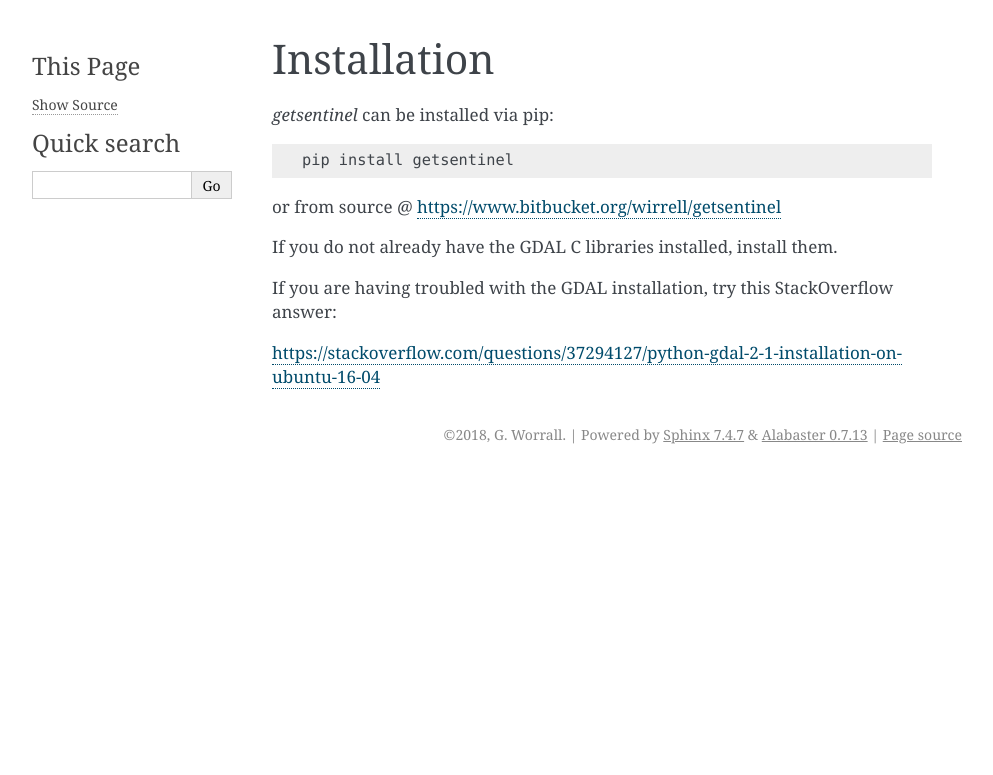
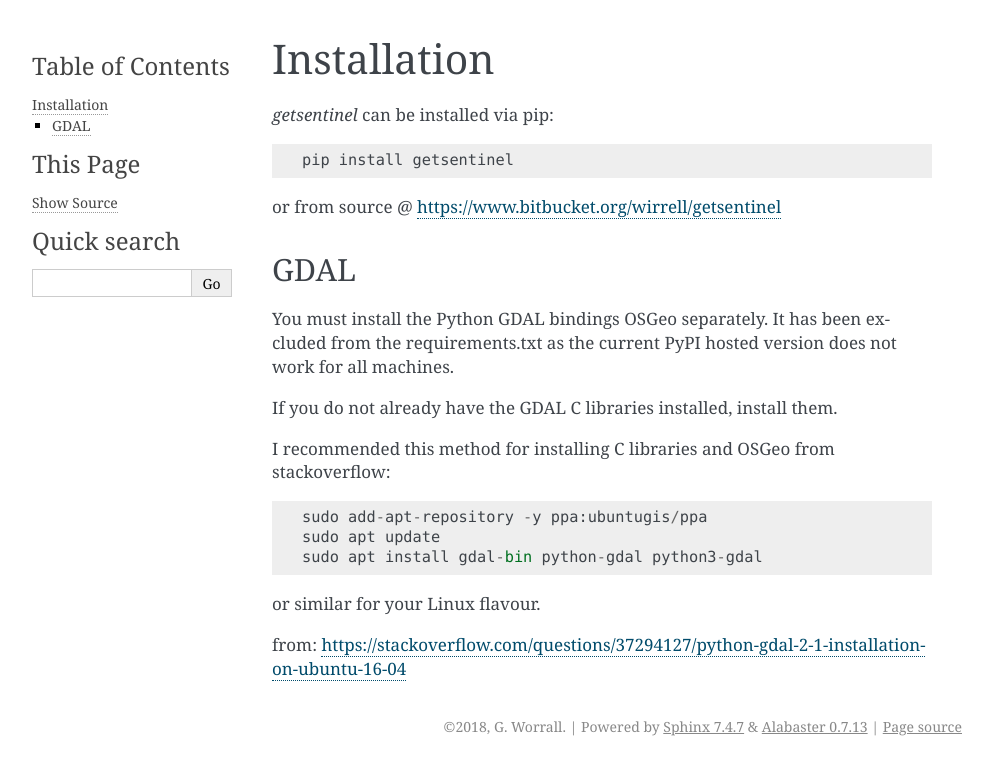
Before and after one commit to wirrell/getsentinel, a Sphinx documentation site: the page built from docs/source/installation.rst, in a window 1280 px wide. Shown: the top 775 px of the page, without its empty margins (148-1141 px from the left). Built offline with Sphinx 7.4.7, drawn with Linux system fonts in a browser that asks for light colours.

Commit message:
Updated docs to be explicit about GDAL installation.

```diff
--- a/docs/source/installation.rst
+++ b/docs/source/installation.rst
@@ -7,9 +7,21 @@ Installation
 
 or from source @ https://www.bitbucket.org/wirrell/getsentinel
 
+GDAL
+----
+
+You must install the Python GDAL bindings OSGeo separately.
+It has been excluded from the requirements.txt as the current PyPI hosted
+version does not work for all machines.
+
 If you do not already have the GDAL C libraries installed, install them.
 
-If you are having troubled with the GDAL installation, try this StackOverflow
-answer:
+I recommended this method for installing C libraries and OSGeo from stackoverflow::
 
-https://stackoverflow.com/questions/37294127/python-gdal-2-1-installation-on-ubuntu-16-04
+    sudo add-apt-repository -y ppa:ubuntugis/ppa
+    sudo apt update
+    sudo apt install gdal-bin python-gdal python3-gdal
+
+or similar for your Linux flavour.
+
+from: https://stackoverflow.com/questions/37294127/python-gdal-2-1-installation-on-ubuntu-16-04
```
Also changed, not shown: 7 other files.
